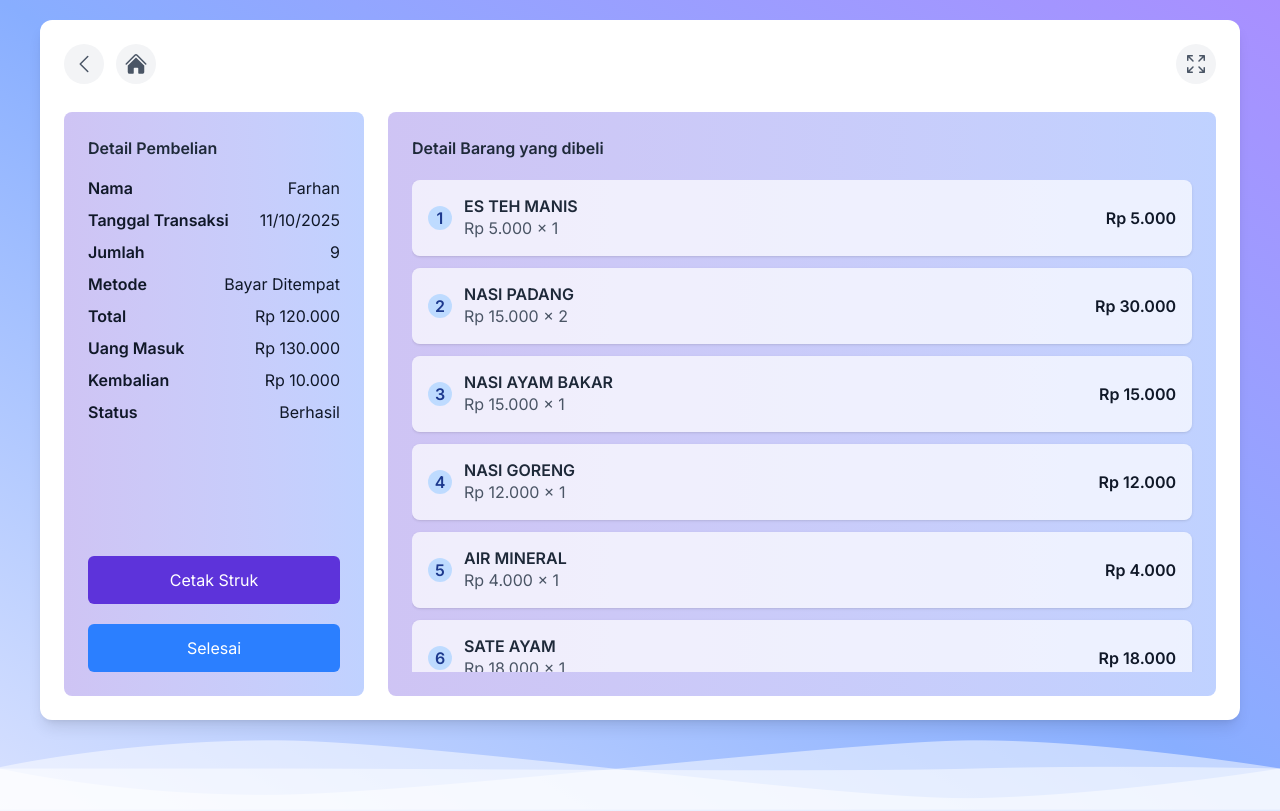
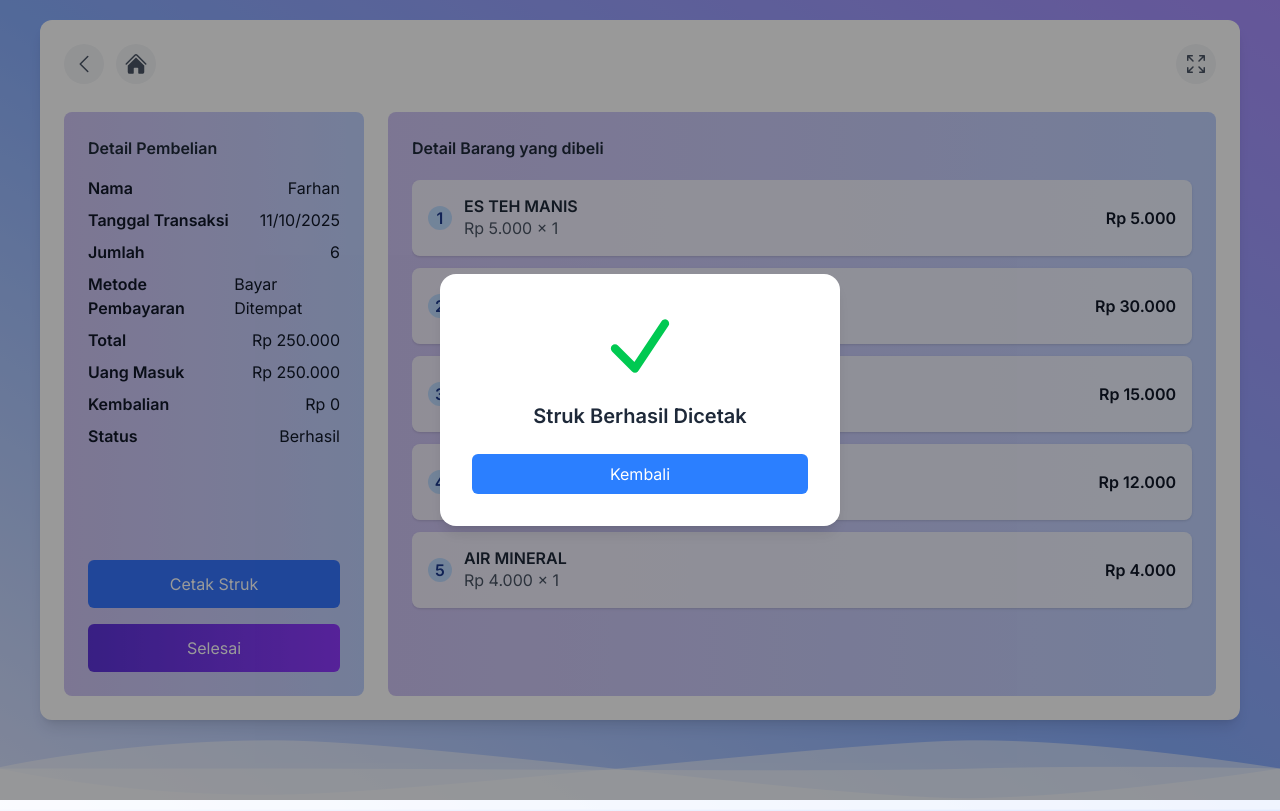
Before and after one commit to farhanangga/bimbim, a Next.js app: page /dashboard/modeKasir/detailPembelian2 in a window 1280 px wide. Both pictures are taken after a click on the button "Cetak Struk". Built offline with nearby package versions, Linux system fonts and the light colour scheme.

Commit message:
ADD MODAL

```diff
--- a/src/app/dashboard/modeKasir/detailPembelian2/page.tsx
+++ b/src/app/dashboard/modeKasir/detailPembelian2/page.tsx
@@ -1,22 +1,31 @@
 "use client";
 import TopBar from "@/components/TopBar";
 import { useRouter } from "next/navigation";
-import { useState } from "react";
+import { useState, useEffect } from "react";
 
 export default function DetailPembelianPage() {
   const router = useRouter();
 
-  // Data produk yang dipilih
+  // Data produk
   const [keranjang] = useState([
     { id: 1, nama: "ES TEH MANIS", harga: 5000, jumlah: 1 },
     { id: 2, nama: "NASI PADANG", harga: 15000, jumlah: 2 },
     { id: 3, nama: "NASI AYAM BAKAR", harga: 15000, jumlah: 1 },
     { id: 4, nama: "NASI GORENG", harga: 12000, jumlah: 1 },
     { id: 5, nama: "AIR MINERAL", harga: 4000, jumlah: 1 },
-    { id: 6, nama: "SATE AYAM", harga: 18000, jumlah: 1 },
-    { id: 6, nama: "SATE AYAM", harga: 18000, jumlah: 1 },
-    { id: 6, nama: "SATE AYAM", harga: 18000, jumlah: 1 },
   ]);
+
+  const [showModalStruk, setShowModalStruk] = useState(false);
+  const [showModalSelesai, setShowModalSelesai] = useState(false);
+
+  // Disable scroll saat modal terbuka
+  useEffect(() => {
+    if (showModalStruk || showModalSelesai) {
+      document.body.style.overflow = "hidden";
+    } else {
+      document.body.style.overflow = "auto";
+    }
+  }, [showModalStruk, showModalSelesai]);
 
   const totalJumlah = keranjang.reduce((sum, item) => sum + item.jumlah, 0);
   const totalHarga = keranjang.reduce(
@@ -28,18 +37,17 @@ export default function DetailPembelianPage() {
     nama: "Farhan",
     tanggal: "11/10/2025",
     metode: "Bayar Ditempat",
-    uangMasuk: 130000,
-    total: totalHarga,
-    kembalian: 10000,
+    uangMasuk: 250000,
+    total: 250000,
+    kembalian: 0,
     status: "Berhasil",
   };
 
   return (
-    <div className="min-h-screen flex flex-col bg-gradient-to-tr from-[#D8E1FF] via-[#88AEFF] to-[#A88FFF]">
+    <div className="min-h-screen flex flex-col bg-gradient-to-tr from-[#D8E1FF] via-[#88AEFF] to-[#A88FFF] relative">
       {/* Konten Tengah */}
       <div className="flex flex-1 items-center justify-center px-6">
         <div className="flex flex-col bg-white p-6 rounded-xl w-[1200px] h-[700px] shadow-lg my-5">
-          {/* TopBar */}
           <TopBar />
 
           {/* Isi Konten */}
@@ -57,7 +65,9 @@ export default function DetailPembelianPage() {
                 </div>
 
                 <div className="flex justify-between">
-                  <span className="font-semibold text-gray-900">Tanggal Transaksi</span>
+                  <span className="font-semibold text-gray-900">
+                    Tanggal Transaksi
+                  </span>
                   <span className="text-gray-900">{dataPembelian.tanggal}</span>
                 </div>
 
@@ -67,7 +77,9 @@ export default function DetailPembelianPage() {
                 </div>
 
                 <div className="flex justify-between">
-                  <span className="font-semibold text-gray-900">Metode </span>
+                  <span className="font-semibold text-gray-900">
+                    Metode Pembayaran
+                  </span>
                   <span className="text-gray-900">{dataPembelian.metode}</span>
                 </div>
 
@@ -98,16 +110,18 @@ export default function DetailPembelianPage() {
                 </div>
               </div>
 
-              <div className="flex flex-col justify-between">
+              {/* Tombol */}
+              <div className="flex flex-col justify-between mt-6">
                 <button
-                    className="w-full bg-[#5D33DA] hover:bg-[#4A28B5] text-white py-3 rounded-md mb-5"
+                  onClick={() => setShowModalStruk(true)}
+                  className="w-full bg-[#3575FF] hover:bg-[#245CE5] text-white py-3 rounded-md mb-4"
                 >
                   Cetak Struk
                 </button>
 
                 <button
-                  onClick={() => router.push("/dashboard/modeKasir/main")}
-                  className="w-full bg-blue-500 hover:bg-blue-600 text-white py-3 rounded-md"
+                  onClick={() => setShowModalSelesai(true)}
+                  className="w-full bg-gradient-to-r from-[#5D33DA] to-[#8F3AFF] hover:opacity-90 text-white py-3 rounded-md"
                 >
                   Selesai
                 </button>
@@ -116,47 +130,21 @@ export default function DetailPembelianPage() {
 
             {/* Keranjang */}
             <div className="flex-1 bg-gradient-to-r from-[#5D3ADA]/30 to-[#2B68FF]/30 rounded-lg py-6 pl-6 flex flex-col h-146">
-              {keranjang.length === 0 ? (
-                <div className="flex flex-col items-center justify-center flex-1 text-center">
-                  <div className="flex justify-center mb-3">
-                    <svg
-                      xmlns="http://www.w3.org/2000/svg"
-                      className="h-16 w-16 text-gray-600"
-                      fill="none"
-                      viewBox="0 0 24 24"
-                      stroke="currentColor"
-                      strokeWidth={1.5}
-                    >
-                      <path
-                        strokeLinecap="round"
-                        strokeLinejoin="round"
-                        d="M3 3h2l.4 2M7 13h10l4-8H5.4M7 13L5.4 5M7 13l-2 9m10-9l2 9m-6 0h4"
-                      />
-                    </svg>
-                  </div>
-                  <p className="text-gray-800 font-semibold">
-                    Keranjang Masih Kosong
-                  </p>
-                </div>
-              ) : (
-                <div className="flex flex-col h-134 ">
-                    <h3 className="font-semibold text-gray-800 mb-2 mb-5">
+              <h3 className="font-semibold text-gray-800 mb-5">
                 Detail Barang yang dibeli
               </h3>
               <div className="flex flex-col flex-1 overflow-y-auto space-y-3 pr-6 custom-scrollbar">
-
-
                 {keranjang.map((item, index) => (
                   <div
                     key={`${item.id}-${index}`}
                     className="flex items-center justify-between bg-white/70 rounded-lg p-4 shadow-sm"
                   >
                     <div className="flex items-center gap-3">
-                            <div className="bg-blue-200 text-blue-900 font-semibold w-6 h-6 flex items-center justify-center rounded-full ">
+                      <div className="bg-blue-200 text-blue-900 font-semibold w-6 h-6 flex items-center justify-center rounded-full">
                         {index + 1}
                       </div>
                       <div>
-                            <p className="font-semibold text-gray-800  leading-tight">
+                        <p className="font-semibold text-gray-800 leading-tight">
                           {item.nama}
                         </p>
                         <p className="text-gray-600 ">
@@ -165,19 +153,82 @@ export default function DetailPembelianPage() {
                         </p>
                       </div>
                     </div>
-                        <p className="font-semibold text-gray-900 ">
+                    <p className="font-semibold text-gray-900">
                       Rp {(item.harga * item.jumlah).toLocaleString("id-ID")}
                     </p>
                   </div>
-
                 ))}
-                  </div>
-                </div>
-              )}
               </div>
             </div>
           </div>
         </div>
+      </div>
+
+      {/* Modal STRUK */}
+      {showModalStruk && (
+        <div className="fixed inset-0 bg-black/40 flex items-center justify-center z-50">
+          <div className="bg-white rounded-2xl shadow-lg w-[400px] p-8 text-center">
+            <div className="flex justify-center mb-4">
+              <svg
+                xmlns="http://www.w3.org/2000/svg"
+                className="w-20 h-20 text-green-500"
+                fill="none"
+                viewBox="0 0 24 24"
+                strokeWidth={2.5}
+                stroke="currentColor"
+              >
+                <path
+                  strokeLinecap="round"
+                  strokeLinejoin="round"
+                  d="M4.5 12.75l6 6 9-13.5"
+                />
+              </svg>
+            </div>
+            <h2 className="text-xl font-semibold text-gray-800 mb-6">
+              Struk Berhasil Dicetak
+            </h2>
+            <button
+              onClick={() => setShowModalStruk(false)}
+              className="w-full bg-blue-500 hover:bg-blue-600 text-white py-2 rounded-md"
+            >
+              Kembali
+            </button>
+          </div>
+        </div>
+      )}
+
+      {/* Modal SELESAI */}
+      {showModalSelesai && (
+        <div className="fixed inset-0 bg-black/40 flex items-center justify-center z-50">
+          <div className="bg-white rounded-2xl shadow-lg w-[400px] p-8 text-center">
+            <div className="flex justify-center mb-4">
+              <svg
+                xmlns="http://www.w3.org/2000/svg"
+                className="w-20 h-20 text-green-500"
+                fill="none"
+                viewBox="0 0 24 24"
+                strokeWidth={2.5}
+                stroke="currentColor"
+              >
+                <path
+                  strokeLinecap="round"
+                  strokeLinejoin="round"
+                  d="M4.5 12.75l6 6 9-13.5"
+                />
+              </svg>
+            </div>
+            <h2 className="text-xl font-semibold text-gray-800 mb-6">
+              Transaksi Selesai
+            </h2>
+            <button
+              onClick={() => router.push("/dashboard/modeKasir/main")}
+              className="w-full bg-green-600 hover:bg-green-700 text-white py-2 rounded-md"
+            >
+              Selesai
+            </button>
+          </div>
+        </div>
+      )}
 
       {/* Footer */}
       <div className="w-full">
```
Lines whose indentation alone changed are shown as unchanged.
